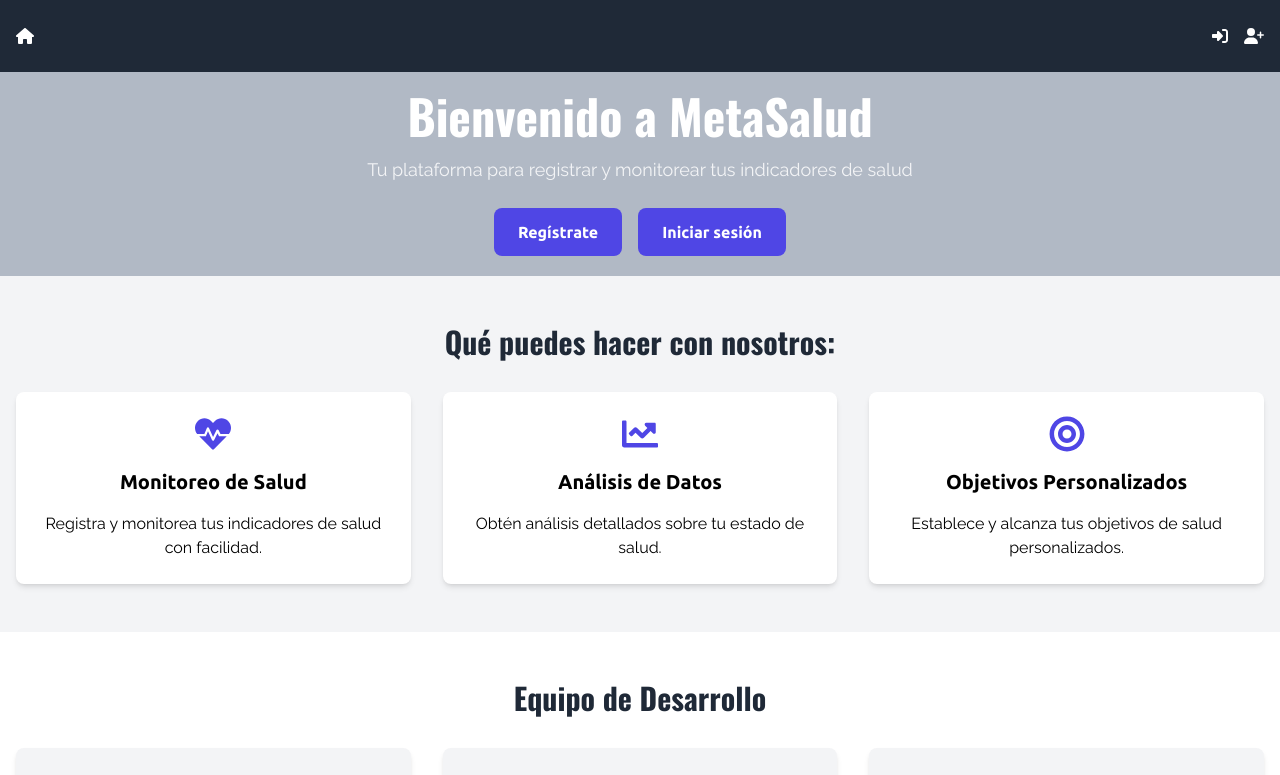
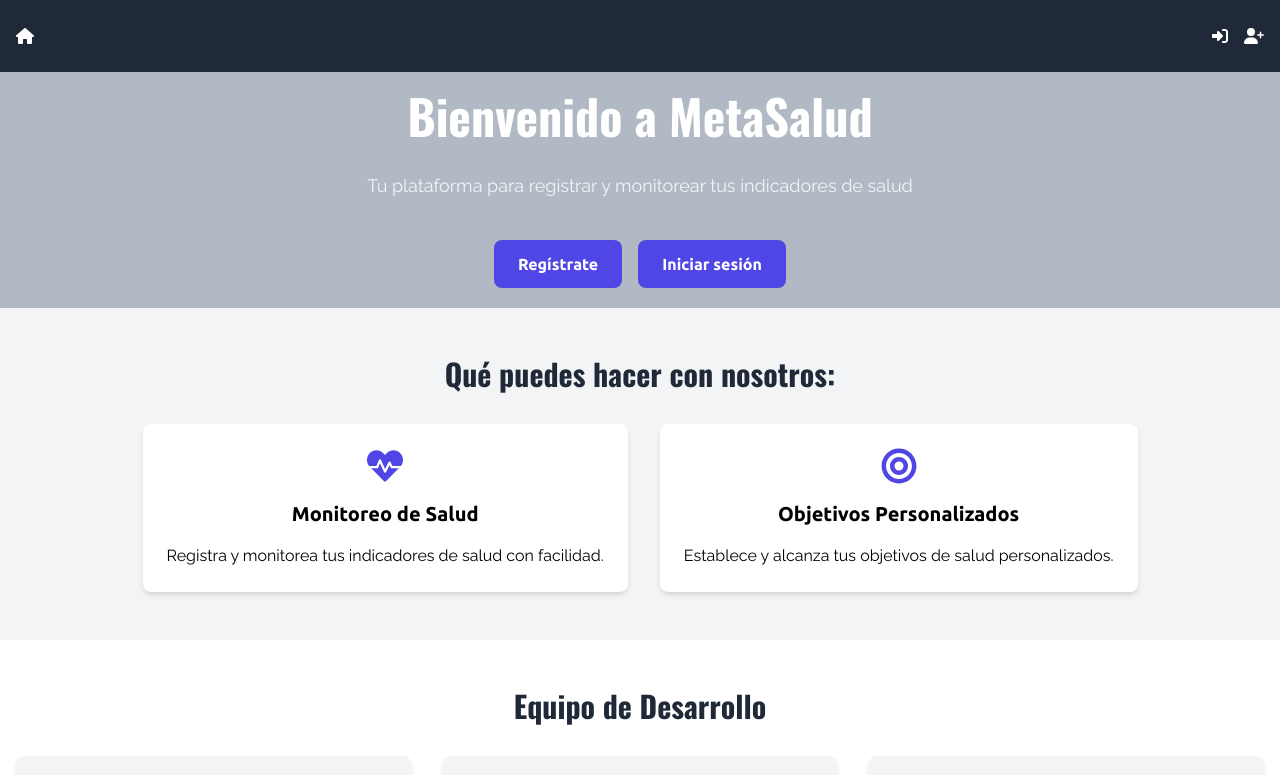
Before and after one commit to iburpy/health_indicators, a React (Vite) app in the folder frontend/: page / in a window 1280 px wide. Shown: the top 775 px of the page. Built offline with nearby package versions, Linux system fonts and the light colour scheme.

Commit message:
HomePage con autenticación. HomePage modularizado en componentes. Perfil actualizado. Controlador de usuarios ajustado.

```diff
--- a/frontend/src/components/Contact.jsx
+++ b/frontend/src/components/Contact.jsx
@@ -24,14 +24,14 @@ function Contact() {
 
     return (
         <>
-            <section className="py-12 bg-gray-100">
+            <section className="py-12 bg-gray-300">
                 <div className="container mx-auto px-4">
                     <h2 className="text-3xl font-bold text-center text-gray-800 mb-8">Contáctanos</h2>
                     <div className="max-w-lg mx-auto">
                     <p className="text-center text-gray-600 mb-4">
                         Por favor, déjanos tu nombre, correo electrónico, asunto y tu mensaje. Estaremos encantados de ayudarte.
                     </p>
-                        <form className="bg-white p-6 rounded-lg shadow-md" onSubmit={handleSubmit}>
+                        <form className="bg-gray-200 p-6 rounded-lg shadow-md" onSubmit={handleSubmit}>
                             <div className="mb-4">
                                 <label className="block text-gray-700 font-bold mb-2" htmlFor="name">Nombre</label>
                                 <input
--- /dev/null
+++ b/frontend/src/components/FeatureCard.jsx
@@ -0,0 +1,57 @@
+import { useState } from 'react';
+import { FaSignInAlt, FaTimes } from 'react-icons/fa';
+import { Link, useNavigate } from 'react-router-dom';
+import PropTypes from 'prop-types';
+import { useAuten } from '../context/AutenContext';
+
+function AuthPrompt({ onClose }) {
+    return (
+        <div className="fixed inset-0 flex items-center justify-center bg-gray-900 bg-opacity-50 z-50" onClick={onClose}>
+            <div className="bg-white p-6 rounded-lg relative" onClick={(e) => e.stopPropagation()}>
+                <h2 className="text-lg p-3 font-bold mb-4">Debes iniciar sesión para realizar esta acción.</h2>
+                <Link to="/login" className="text-indigo-600 hover:underline flex items-center mb-4">
+                    <FaSignInAlt className="mr-2" /> Iniciar sesión
+                </Link>
+                <button className="absolute top-2 right-2 z-10 text-red-500 hover:text-red-700" onClick={onClose}>
+                    <FaTimes />
+                </button>
+            </div>
+        </div>
+    );
+}
+
+AuthPrompt.propTypes = { onClose: PropTypes.func.isRequired };
+
+function FeatureCard({ children, redirectTo }) {
+    const { isAuthenticated } = useAuten();
+    const [showAuthPrompt, setShowAuthPrompt] = useState(false);
+    const navigate = useNavigate();
+
+    const handleFeatureClick = () => {
+        if (isAuthenticated) {
+            navigate(redirectTo);
+        } else {
+            setShowAuthPrompt(true);
+        }
+    };
+
+    const handleCloseAuthPrompt = () => {
+        setShowAuthPrompt(false);
+    };
+
+    return (
+        <>
+            {showAuthPrompt && <AuthPrompt onClose={handleCloseAuthPrompt} />}
+            <div className="p-6 bg-white rounded-lg shadow-md transition transform duration-300 ease-in-out hover:scale-105" onClick={handleFeatureClick}>
+                {children}
+            </div>
+        </>
+    );
+}
+
+FeatureCard.propTypes = {
+    children: PropTypes.node.isRequired,
+    redirectTo: PropTypes.string.isRequired,
+};
+
+export default FeatureCard;
--- /dev/null
+++ b/frontend/src/components/FeatureSection.jsx
@@ -0,0 +1,31 @@
+import { FaHeartbeat, FaBullseye } from 'react-icons/fa';
+import FeatureCard from './FeatureCard';
+import '../assets/fonts/fonts.css';
+
+function FeaturesSection() {
+    return (
+        <section className="py-12 bg-gray-100">
+            <div className="container mx-auto px-4">
+                <h2 className="text-3xl font-bold text-center text-gray-800 mb-8">Qué puedes hacer con nosotros:</h2>
+                <div className="flex flex-col md:flex-row justify-center items-center space-y-8 md:space-y-0 md:space-x-8">
+                    <FeatureCard redirectTo="/create-indicator">
+                        <>
+                            <FaHeartbeat className="text-4xl text-indigo-600 mb-4 mx-auto" />
+                            <h3 className="text-xl font-bold mb-4 text-center">Monitoreo de Salud</h3>
+                            <p className="text-center">Registra y monitorea tus indicadores de salud con facilidad.</p>
+                        </>
+                    </FeatureCard>
+                    <FeatureCard redirectTo="/create-objetives">
+                        <>
+                            <FaBullseye className="text-4xl text-indigo-600 mb-4 mx-auto" />
+                            <h3 className="text-xl font-bold mb-4 text-center">Objetivos Personalizados</h3>
+                            <p className="text-center">Establece y alcanza tus objetivos de salud personalizados.</p>
+                        </>
+                    </FeatureCard>
+                </div>
+            </div>
+        </section>
+    );
+}
+
+export default FeaturesSection;
--- a/frontend/src/components/Functions.jsx
+++ /dev/null
@@ -1,78 +0,0 @@
-import { useState } from 'react';
-import { FaHeartbeat, FaChartLine, FaBullseye, FaSignInAlt, FaTimes } from 'react-icons/fa';
-import { Link } from 'react-router-dom';
-import PropTypes from 'prop-types';
-
-function AuthPrompt({ onClose }) {
-    return (
-        <div className="fixed inset-0 flex items-center justify-center bg-gray-900 bg-opacity-50 z-50" onClick={onClose}>
-            <div className="bg-white p-6 rounded-lg relative" onClick={(e) => e.stopPropagation()}>
-                <h2 className="text-lg p-3 font-bold mb-4">Debes iniciar sesión para realizar esta acción.</h2>
-                <Link to="/login" className="text-indigo-600 hover:underline flex items-center mb-4">
-                    <FaSignInAlt className="mr-2" /> Iniciar sesión
-                </Link>
-                <button className="absolute top-2 right-2 z-10 text-red-500 hover:text-red-700" onClick={onClose}>
-                    <FaTimes />
-                </button>
-            </div>
-        </div>
-    );
-}
-
-// Add props validation for AuthPrompt component
-AuthPrompt.propTypes = { onClose: PropTypes.func.isRequired };
-
-function FeatureCard({ children }) {
-    const [showAuthPrompt, setShowAuthPrompt] = useState(false);
-
-    const handleFeatureClick = () => { setShowAuthPrompt(true) };
-
-    const handleCloseAuthPrompt = () => { setShowAuthPrompt(false) };
-
-    return (
-        <>
-            {showAuthPrompt && <AuthPrompt onClose={handleCloseAuthPrompt} />}
-            <div className="p-6 bg-white rounded-lg shadow-md transition transform duration-300 ease-in-out hover:scale-105" onClick={handleFeatureClick}>
-                {children}
-            </div>
-        </>
-    );
-}
-
-// Add props validation for FeatureCard component
-FeatureCard.propTypes = { children: PropTypes.node.isRequired };
-
-function FeaturesSection() {
-    return (
-        <section className="py-12 bg-gray-100">
-            <div className="container mx-auto px-4">
-                <h2 className="text-3xl font-bold text-center text-gray-800 mb-8">Qué puedes hacer con nosotros:</h2>
-                <div className="grid grid-cols-1 md:grid-cols-3 gap-8">
-                    <FeatureCard>
-                        <>
-                            <FaHeartbeat className="text-4xl text-indigo-600 mb-4 mx-auto" />
-                            <h3 className="text-xl font-bold mb-4 text-center">Monitoreo de Salud</h3>
-                            <p className="text-center">Registra y monitorea tus indicadores de salud con facilidad.</p>
-                        </>
-                    </FeatureCard>
-                    <FeatureCard>
-                        <>
-                            <FaChartLine className="text-4xl text-indigo-600 mb-4 mx-auto" />
-                            <h3 className="text-xl font-bold mb-4 text-center">Análisis de Datos</h3>
-                            <p className="text-center">Obtén análisis detallados sobre tu estado de salud.</p>
-                        </>
-                    </FeatureCard>
-                    <FeatureCard>
-                        <>
-                            <FaBullseye className="text-4xl text-indigo-600 mb-4 mx-auto" />
-                            <h3 className="text-xl font-bold mb-4 text-center">Objetivos Personalizados</h3>
-                            <p className="text-center">Establece y alcanza tus objetivos de salud personalizados.</p>
-                        </>
-                    </FeatureCard>
-                </div>
-            </div>
-        </section>
-    );
-}
-
-export default FeaturesSection;
--- a/frontend/src/components/Header.jsx
+++ b/frontend/src/components/Header.jsx
@@ -9,10 +9,10 @@ function HomeHeader() {
         <header className="w-cover h-2/3-screen bg-white">
             <div className="bg-slate-500 bg-opacity-50 h-full flex items-center">
                 <div className="container p-5 rounded-lg mx-auto px-4 text-center flex flex-col items-center justify-center">
-                    <h1 className="text-4xl md:text-5xl font-bold text-white">Bienvenido a MetaSalud</h1>
-                    <p className="mt-4 text-base md:text-lg text-gray-100">Tu plataforma para registrar y monitorear tus indicadores de salud</p>
+                    <h1 className="text-4xl mb-4 md:text-5xl font-bold text-white">Bienvenido a MetaSalud</h1>
+                    <p className="mt-4 mb-4 text-base md:text-lg text-gray-100">Tu plataforma para registrar y monitorear tus indicadores de salud</p>
                     {isAuthenticated ? (
-                        <Link to={`/profile/${user.numDoc}`} className="rounded-lg inline-block bg-indigo-600 hover:bg-indigo-500 text-white font-bold py-3 px-6 transition transform duration-300 ease-in-out hover:scale-105">
+                        <Link to={`/profile/${user.numDoc}`} className="rounded-lg mt-4 mb-4 inline-block bg-indigo-600 hover:bg-indigo-500 text-white font-bold py-3 px-6 transition transform duration-300 ease-in-out hover:scale-105">
                             Volver al perfil
                         </Link>
                     ) : (
--- a/frontend/src/pages/HomePage.jsx
+++ b/frontend/src/pages/HomePage.jsx
@@ -2,7 +2,7 @@ import { useEffect } from 'react';
 import Navbar from '../components/Navbar';
 import Contact from '../components/Contact';
 import Header from '../components/Header';
-import Functions from '../components/Functions';
+import Functions from '../components/FeatureSection';
 import Members from '../components/Members';
 import Footer from '../components/Footer';
 
```
